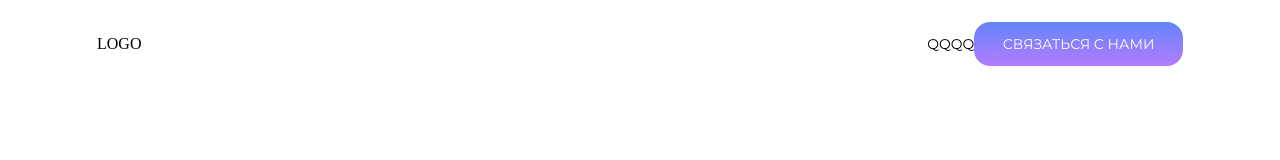
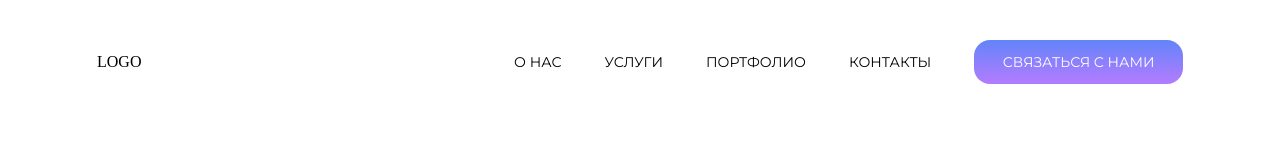
Before and after one commit to ITSUKEN-WORK/itsuken, a React app in the folder cite/: page / in a window 1280 px wide. Built offline with nearby package versions, Linux system fonts and the light colour scheme.

Commit message:
feat: add style and position for nav and logo

```diff
--- a/cite/src/components/header/Header.jsx
+++ b/cite/src/components/header/Header.jsx
@@ -11,10 +11,10 @@ function Header() {
             <p1 className="LOGO">LOGO</p1>
           </div>
           <nav className="nav-bar">
-            <a href="#!" className="nav-bar_element">q</a>
-            <a href="#!" className="nav-bar_element">q</a>
-            <a href="#!" className="nav-bar_element">q</a>
-            <a href="#!" className="nav-bar_element">q</a>
+            <a href="#!" className="nav-bar_element">о нас</a>
+            <a href="#!" className="nav-bar_element">услуги</a>
+            <a href="#!" className="nav-bar_element">портфолио</a>
+            <a href="#!" className="nav-bar_element">контакты</a>
             <Button variant="filled" width="sm" size="md">СВЯЗАТЬСЯ С НАМИ</Button>
           </nav>
         </div>
--- a/cite/src/components/header/header.css
+++ b/cite/src/components/header/header.css
@@ -1,5 +1,12 @@
 .header {
-    padding: 22px 97px 10px 97px ;
+    padding: 40px 97px 10px 97px ;
+}
+
+.header-row {
+    display: flex;
+    justify-content: space-between;
+    align-items: center;
+
 }
 
 .nav-bar_element {
@@ -13,8 +20,9 @@
     text-transform: uppercase;
 }
 
-.header-row{
+.nav-bar {
     display: flex;
-    justify-content: space-between;
+    column-gap: 43px;
     align-items: center;
+    justify-content: center;
 }
```
Also changed, not shown: cite/src/components/base/button/button.css (line endings or trailing spaces).
